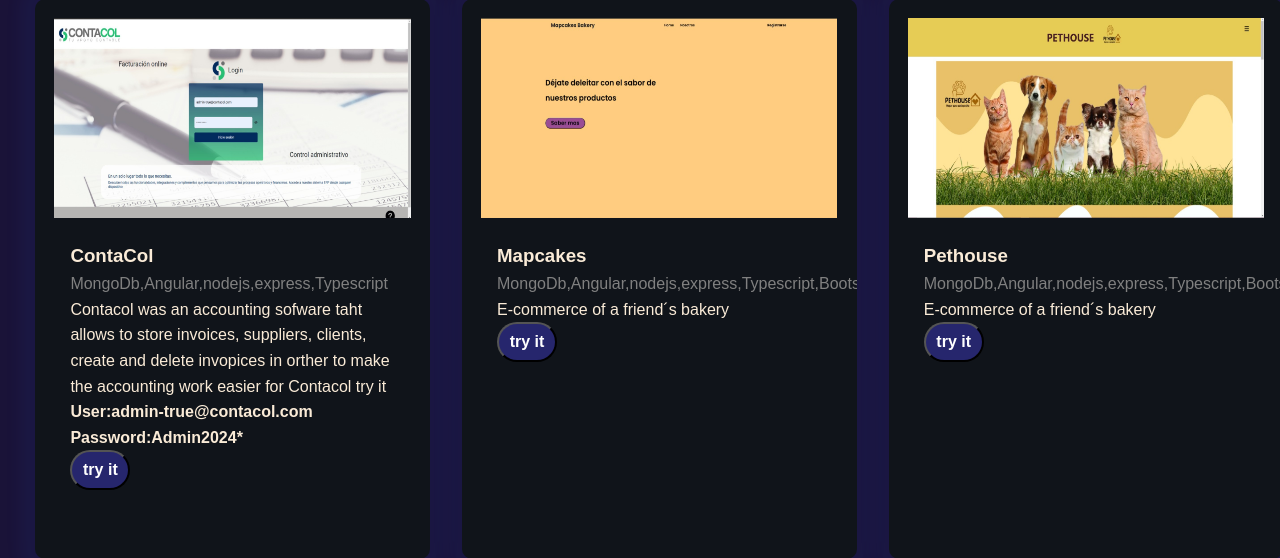
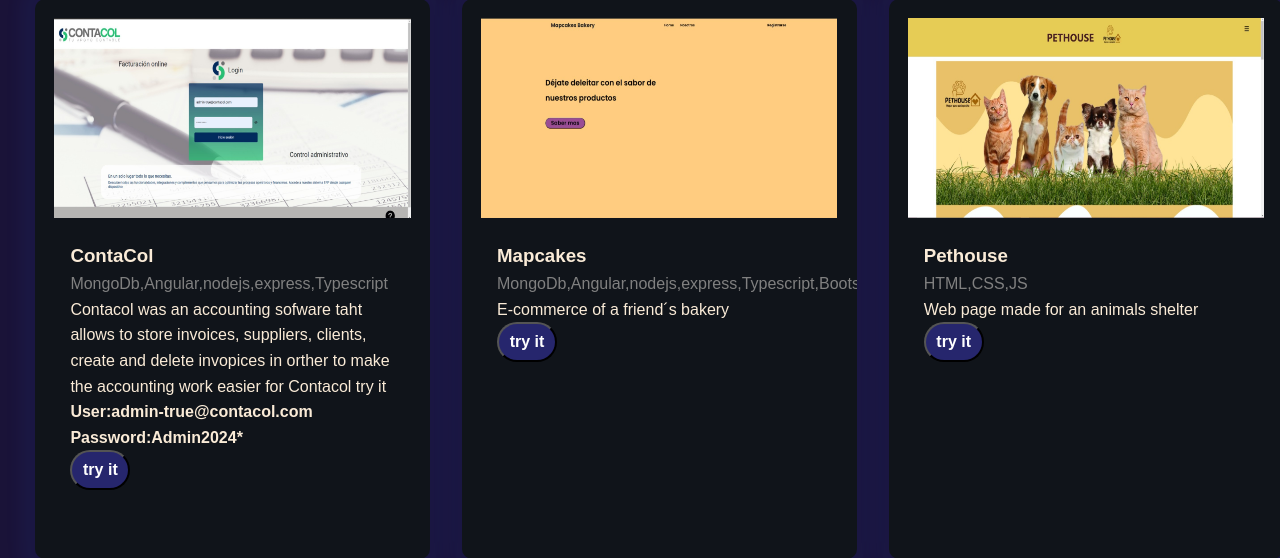
Before and after one commit to mitogetagamer/portafolio, a Flask app: page / in a window 1280 px wide. Shown: the part 2343-2901 px from the top of the page. Run offline with Flask 3, Linux system fonts and the light colour scheme; some web fonts are replaced.

Commit message:
pet house update

```diff
--- a/templates/index.html
+++ b/templates/index.html
@@ -399,12 +399,10 @@
           <img src="../static/pethouse.jpeg" alt="Proyecto 2" />
           <div class="info">
             <h3>Pethouse</h3>
-            <p class="tech-text">
-              MongoDb,Angular,nodejs,express,Typescript,Bootstrap
-            </p>
-            <p>E-commerce of a friend´s bakery</p>
+            <p class="tech-text">HTML,CSS,JS</p>
+            <p>Web page made for an animals shelter</p>
             <button>
-              <a href="https://www.youtube.com/">try it</a>
+              <a href="https://mitogetagamer.github.io/Pethouse/">try it</a>
             </button>
           </div>
         </div>
```
